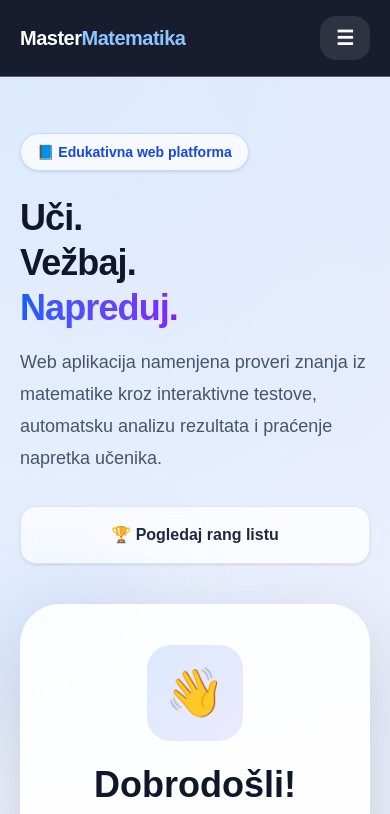
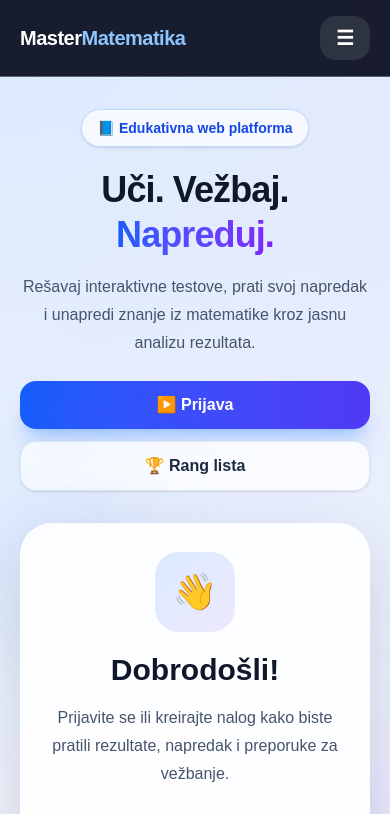
Before and after one commit to andj136/master-matematika, a Next.js app: page / in a window 390 px wide. Shown: the top 814 px of the page. Built offline with nearby package versions, Linux system fonts and the light colour scheme.

Commit message:
Fix mobile menu

```diff
--- a/app/page.tsx
+++ b/app/page.tsx
@@ -214,37 +214,38 @@ export default function Home() {
   </div>
 </header>
 
-      <section className="mx-auto grid max-w-7xl gap-10 px-5 py-14 lg:grid-cols-[1.1fr_0.9fr] lg:items-center lg:py-20">
-        <div>
-          <div className="mb-6 inline-flex rounded-full border border-blue-200 bg-white/70 px-4 py-2 text-sm font-bold text-blue-700 shadow-sm backdrop-blur">
+      <section className="mx-auto grid max-w-7xl gap-8 px-5 py-8 md:py-12 lg:grid-cols-[1.1fr_0.9fr] lg:items-center lg:py-20">
+  <div className="text-center md:text-left">
+    <div className="mb-5 inline-flex rounded-full border border-blue-200 bg-white/70 px-4 py-2 text-sm font-bold text-blue-700 shadow-sm backdrop-blur">
       📘 Edukativna web platforma
     </div>
 
-          <h1 className="mb-4 text-4xl font-black leading-tight tracking-tight text-slate-900 md:text-6xl">
-  Uči.
-  <br />
-  Vežbaj.
+    <h1 className="mb-4 text-4xl font-black leading-tight tracking-tight text-slate-900 md:text-5xl lg:text-6xl">
+      Uči. Vežbaj.
       <br />
       <span className="bg-gradient-to-r from-blue-600 to-violet-600 bg-clip-text text-transparent">
         Napreduj.
       </span>
     </h1>
 
-          <p className="mb-8 max-w-2xl text-lg leading-8 text-slate-600">
-            Web aplikacija namenjena proveri znanja iz matematike kroz
-            interaktivne testove, automatsku analizu rezultata i praćenje
-            napretka učenika.
+    <p className="mx-auto mb-6 max-w-xl text-base leading-7 text-slate-600 md:mx-0 md:text-lg md:leading-8">
+      Rešavaj interaktivne testove, prati svoj napredak i unapredi znanje iz
+      matematike kroz jasnu analizu rezultata.
     </p>
-          <div className="flex flex-col gap-4 sm:flex-row"></div>
 
-          <div className="flex flex-col gap-4 sm:flex-row">
-
+    <div className="flex flex-col gap-3 sm:flex-row sm:justify-center md:justify-start">
+      <a
+        href={currentUser ? "#testovi" : "/login"}
+        className="rounded-2xl bg-gradient-to-r from-blue-600 to-indigo-600 px-6 py-3 text-center font-bold text-white shadow-xl shadow-blue-500/25 transition hover:-translate-y-1 hover:shadow-2xl md:px-8 md:py-4"
+      >
+        ▶️ {currentUser ? "Započni test" : "Prijava"}
+      </a>
 
       <a
         href="/leaderboard"
-              className="rounded-2xl border border-slate-200 bg-white/80 px-8 py-4 text-center font-bold text-slate-800 shadow-sm backdrop-blur transition hover:-translate-y-1 hover:shadow-lg"
+        className="rounded-2xl border border-slate-200 bg-white/80 px-6 py-3 text-center font-bold text-slate-800 shadow-sm backdrop-blur transition hover:-translate-y-1 hover:shadow-lg md:px-8 md:py-4"
       >
-              🏆 Pogledaj rang listu
+        🏆 Rang lista
       </a>
     </div>
   </div>
@@ -254,7 +255,7 @@ export default function Home() {
     <div className="absolute -bottom-8 -right-8 h-40 w-40 rounded-full bg-violet-400/20 blur-3xl" />
 
     {currentUser ? (
-            <div className="relative rounded-[40px] border border-white/70 bg-white/90 p-7 shadow-[0_30px_80px_rgba(15,23,42,0.18)] backdrop-blur-2xl transition hover:-translate-y-1 hover:shadow-[0_35px_90px_rgba(37,99,235,0.22)]">
+      <div className="relative rounded-[32px] border border-white/70 bg-white/90 p-6 shadow-[0_25px_70px_rgba(15,23,42,0.16)] backdrop-blur-2xl md:rounded-[40px] md:p-7">
         <div className="mb-5 flex items-center justify-between">
           <div>
             <p className="text-sm font-semibold text-slate-500">
@@ -272,7 +273,7 @@ export default function Home() {
         </div>
 
         <div className="grid grid-cols-2 gap-4">
-                <div className="rounded-3xl border border-white/70 bg-white/80 p-5 shadow-sm transition hover:-translate-y-1 hover:shadow-lg">
+          <div className="rounded-3xl border border-white/70 bg-white/80 p-5 shadow-sm">
             <p className="text-sm text-slate-500">Testova</p>
             <p className="text-3xl font-black">{stats.totalTests}</p>
           </div>
@@ -294,25 +295,24 @@ export default function Home() {
         </div>
       </div>
     ) : (
-            <div className="relative rounded-[40px] border border-white/70 bg-white/90 p-10 shadow-[0_30px_80px_rgba(15,23,42,0.18)] backdrop-blur-xl">
-              <div className="flex min-h-[370px] flex-col items-center justify-center text-center">
-                <div className="mb-6 flex h-24 w-24 items-center justify-center rounded-3xl bg-gradient-to-br from-blue-100 to-violet-100 text-5xl">
+      <div className="relative rounded-[32px] border border-white/70 bg-white/90 p-7 shadow-[0_25px_70px_rgba(15,23,42,0.16)] backdrop-blur-xl md:rounded-[40px] md:p-10">
+        <div className="flex min-h-[270px] flex-col items-center justify-center text-center md:min-h-[370px]">
+          <div className="mb-5 flex h-20 w-20 items-center justify-center rounded-3xl bg-gradient-to-br from-blue-100 to-violet-100 text-4xl md:h-24 md:w-24 md:text-5xl">
             👋
           </div>
 
-                <h2 className="text-4xl font-black text-slate-900">
+          <h2 className="text-3xl font-black text-slate-900 md:text-4xl">
             Dobrodošli!
           </h2>
 
-                <p className="mt-5 max-w-md text-lg leading-8 text-slate-600">
-                  Prijavite se ili kreirajte korisnički nalog kako biste
-                  rešavali testove, pratili svoj napredak i dobijali preporuke
-                  za dalje vežbanje.
+          <p className="mt-4 max-w-md text-base leading-7 text-slate-600 md:text-lg md:leading-8">
+            Prijavite se ili kreirajte nalog kako biste pratili rezultate,
+            napredak i preporuke za vežbanje.
           </p>
 
           <a
             href="/login"
-                  className="mt-8 rounded-2xl bg-gradient-to-r from-blue-600 to-violet-600 px-8 py-4 font-bold text-white shadow-xl transition hover:-translate-y-1"
+            className="mt-7 rounded-2xl bg-gradient-to-r from-blue-600 to-violet-600 px-7 py-3 font-bold text-white shadow-xl transition hover:-translate-y-1 md:px-8 md:py-4"
           >
             Prijava / Registracija
           </a>
```
Lines whose indentation alone changed are shown as unchanged.
